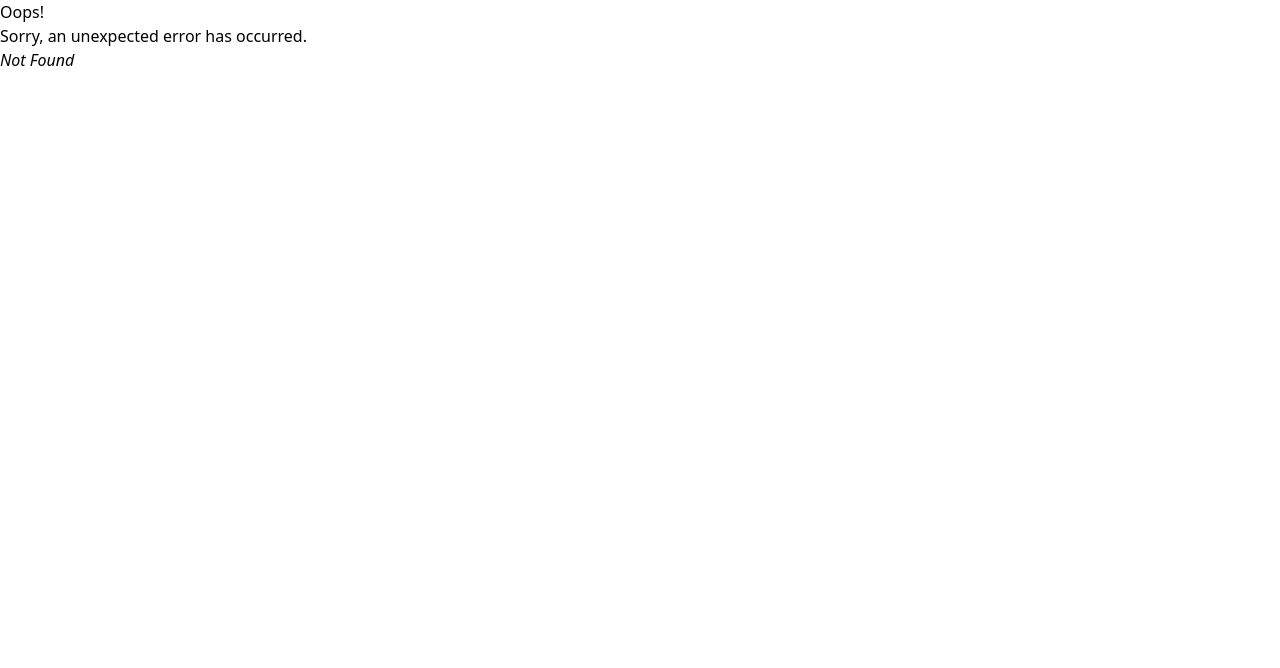
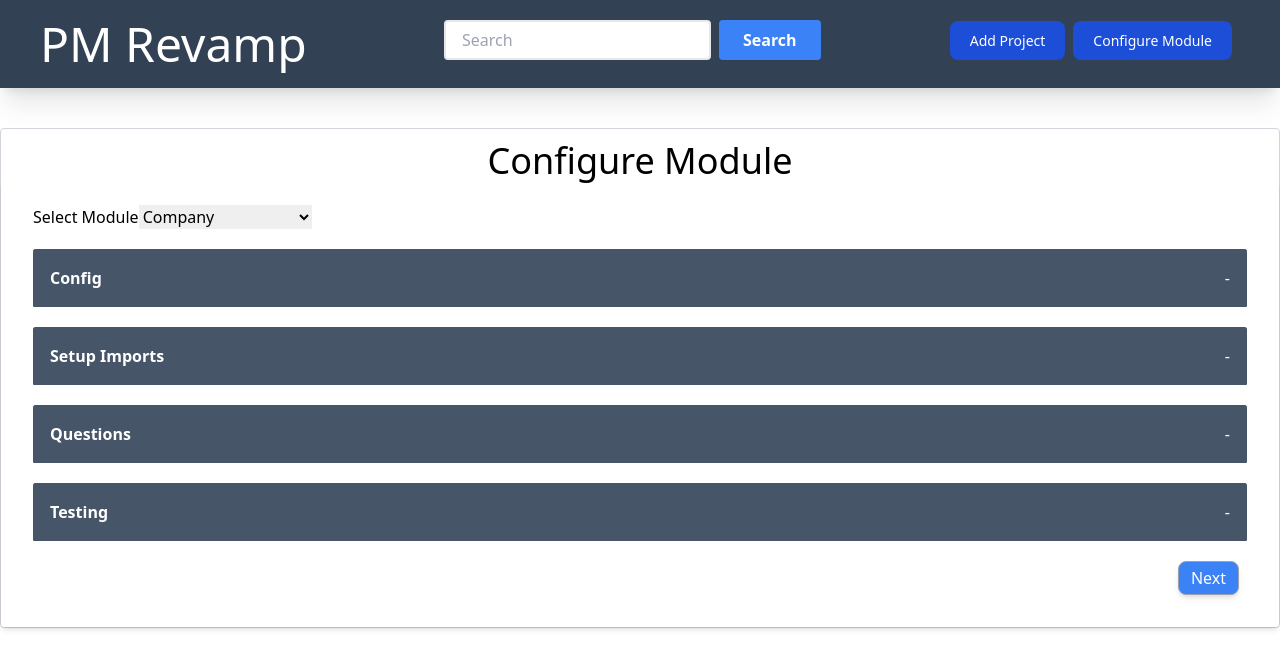
Before and after one commit to Tundrian/pmrevamp, a React (Vite) app in the folder client/: page /configureModules in a window 1280 px wide. Before the commit this address had no page. Shown: the top 668 px of the page. Built offline with nearby package versions, Linux system fonts and the light colour scheme.

Commit message:
added accordian component. Created initial flow for module configuration process

```diff
--- /dev/null
+++ b/client/src/components/configureModule/Config.jsx
@@ -0,0 +1,7 @@
+export function Config(){
+    return <>
+        <form>
+
+        </form>
+    </>
+}
--- /dev/null
+++ b/client/src/components/createProject/Accordian.jsx
@@ -0,0 +1,29 @@
+import { useState, useRef } from "react";
+
+export function Accordian({ title, content }) {
+    const [isOpen, setIsOpen] = useState(() => false)
+    const [height, setHeight] = useState("h-0")
+    const contentElement = useRef(null)
+
+    function handleOpenState() {
+        console.log(isOpen)
+        setIsOpen(!isOpen)
+        setHeight(isOpen ? `h-[${contentElement.current.scrollHeight}px]` : 'h-0')
+    }
+
+
+    return (
+        <div onClick={handleOpenState} className="border border-slate-600 rounded-t-sm my-5">
+            <div className={"bg-slate-600 p-4 flex justify-between text-white"}>
+                <h4 className="font-semibold">{title}</h4>
+                {isOpen ? '+' : '-'}
+            </div>
+            <div
+                ref={contentElement}
+                className={`bg-white overflow-hidden transition-all duration-200 ${height}`}
+            >
+                <p className="p-4">{content}</p>
+            </div>
+        </div>
+    )
+}
--- a/client/src/main.jsx
+++ b/client/src/main.jsx
@@ -6,7 +6,7 @@ import ErrorPage from './pages/error-page'
 import './index.css'
 import { createBrowserRouter, RouterProvider} from 'react-router-dom'
 import CreateProject from './pages/createProject'
-
+import { ConfigureModules } from './pages/ConfigureModules'
 
 const router = createBrowserRouter([
   {
@@ -17,6 +17,10 @@ const router = createBrowserRouter([
       {
         path: "createProject",
         element: <CreateProject />,
+      },
+      {
+        path: "configureModules",
+        element: <ConfigureModules />,
       },
     ]
   },
--- /dev/null
+++ b/client/src/pages/ConfigureModules.jsx
@@ -0,0 +1,46 @@
+import { useState } from 'react'
+import { Accordian } from '../components/createProject/Accordian'
+import { useMultiStepForm } from '../hooks/useMultiStepForm'
+import { Config } from '../components/configureModule/Config'
+
+export function ConfigureModules() {
+
+    /*
+         Make select or add input field
+        On module chosen, show accordians for each section
+        add fields for each accordian section
+        Have state created for each accordian as well
+    */
+    return (
+        <>
+            <div className="grid place-items-center">
+                <div className="border border-gray-300 text-center rounded w-full">
+                    <h1 className="pt-3 text-4xl">Configure Module</h1>
+                    <form className="bg-white shadow-md rounded px-8 pt-6 pb-8">
+                        <div className="mb-4 flex">
+
+                            <label htmlFor="">Select Module</label>
+                            <select name="" id="">
+                                <option value="">Company</option>
+                                <option value="">General Ledger</option>
+                                <option value="">Accounts Receivable</option>
+                            </select>
+                        </div>
+                        <section>
+                            <Accordian title="Config" content="test content"/>
+                            <Accordian title="Setup Imports" content="test content"/>
+                            <Accordian title="Questions" content="test content"/>
+                            <Accordian title="Testing" content="test content"/>
+                        </section>
+                        <div className="mt-[1rem] flex gap-[0.5rem] justify-end">
+                            {/* {isFirstStep !== 0 && <button type="button" onClick={back} className="border border-gray-400 rounded-lg px-3 py-1 shadow-md hover:bg-blue-600 hover:text-white mx-2">Back</button>} */}
+                            <button type="submit" className="bg-blue-500 text-white border border-gray-400 rounded-lg px-3 py-1 shadow-md hover:bg-green-500 mx-2">
+                                Next
+                            </button>
+                        </div>
+                    </form>
+                </div>
+            </div>
+        </>
+    )
+}
--- a/client/src/pages/Root.jsx
+++ b/client/src/pages/Root.jsx
@@ -25,7 +25,7 @@ export default function Root() {
               <Link to={`createProject`} className="text-white bg-blue-700 hover:bg-blue-800 focus:ring-4 focus:ring-blue-300 font-medium rounded-lg text-sm px-5 py-2.5 mr-2 mb-2 dark:bg-blue-600 dark:hover:bg-blue-700 focus:outline-none dark:focus:ring-blue-800">Add Project</Link>
             </li>
             <li>
-              <Link to={``} className="text-white bg-blue-700 hover:bg-blue-800 focus:ring-4 focus:ring-blue-300 font-medium rounded-lg text-sm px-5 py-2.5 mr-2 mb-2 dark:bg-blue-600 dark:hover:bg-blue-700 focus:outline-none dark:focus:ring-blue-800">Configure Module</Link>
+              <Link to={`configureModules`} className="text-white bg-blue-700 hover:bg-blue-800 focus:ring-4 focus:ring-blue-300 font-medium rounded-lg text-sm px-5 py-2.5 mr-2 mb-2 dark:bg-blue-600 dark:hover:bg-blue-700 focus:outline-none dark:focus:ring-blue-800">Configure Module</Link>
             </li>
           </ul>
           </nav>
```
